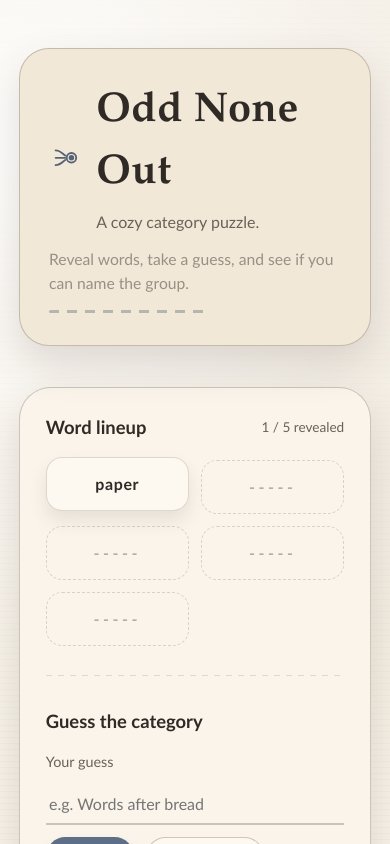
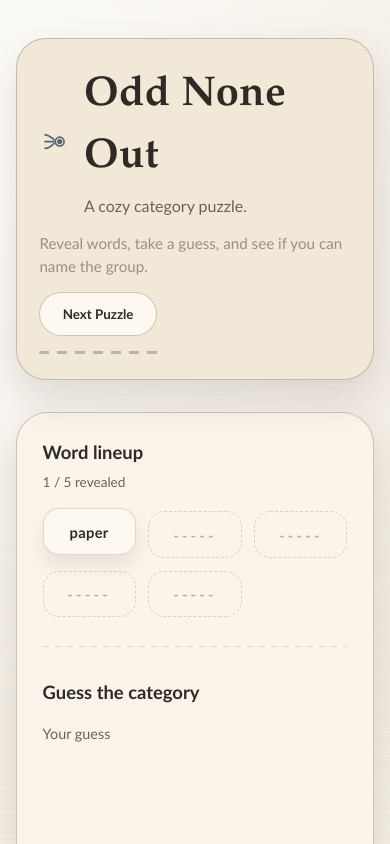
Before and after one commit to perkyguy/odd-none-out, a React (Vite) app: page / in a window 390 px wide. Shown: the top 844 px of the page. Built offline with nearby package versions, Linux system fonts and the light colour scheme.

Commit message:
feat(ui): responsive layout for iPhone SE
Summary:\n- Add mobile-first spacing, grid, and control layout tweaks\n- Move Next Puzzle into header controls for easier access\n\nWhy:\n- Improve small-screen usability and prevent layout overflow\n\nNotes:\n- None\n\nTests:\n- npm test\n- npm run build

```diff
--- a/src/App.css
+++ b/src/App.css
@@ -1,7 +1,7 @@
 .app {
   max-width: 820px;
   margin: 0 auto;
-  padding: 3.75rem 1.5rem 4.75rem;
+  padding: 3.75rem 1.5rem calc(4.75rem + env(safe-area-inset-bottom));
   display: flex;
   flex-direction: column;
   gap: 2.6rem;
@@ -36,6 +36,13 @@
 
 .app-brand {
   display: flex;
+  align-items: center;
+  gap: 0.75rem;
+}
+
+.app-hero-controls {
+  display: flex;
+  flex-wrap: wrap;
   align-items: center;
   gap: 0.75rem;
 }
@@ -127,11 +134,12 @@
 
 .word-grid {
   display: grid;
-  grid-template-columns: repeat(auto-fit, minmax(120px, 1fr));
+  grid-template-columns: repeat(5, minmax(0, 1fr));
   gap: 0.8rem;
 }
 
 .word-card {
+  min-width: 0;
   border-radius: 16px;
   padding: 0.85rem 0.75rem;
   text-align: center;
@@ -200,6 +208,7 @@
   border: none;
   border-bottom: 2px solid var(--paper-border);
   padding: 0.6rem 0.2rem;
+  min-height: 44px;
   font-size: 1rem;
   font-family: inherit;
   background: transparent;
@@ -214,9 +223,11 @@
 }
 
 .guess-controls button,
-.guess-actions button {
+.guess-actions button,
+.app-hero-controls button {
   border-radius: 999px;
   padding: 0.65rem 1.4rem;
+  min-height: 44px;
   font-weight: 600;
   font-family: inherit;
   cursor: pointer;
@@ -226,7 +237,8 @@
   transition: transform 150ms ease, box-shadow 150ms ease, background-color 150ms ease;
 }
 
-.guess-controls button.primary {
+.guess-controls button.primary,
+.app-hero-controls button.primary {
   background: var(--accent);
   color: #f8f5ef;
   border-color: var(--accent-border);
@@ -234,7 +246,8 @@
 }
 
 .guess-controls button.secondary,
-.guess-actions button.secondary {
+.guess-actions button.secondary,
+.app-hero-controls button.secondary {
   background: var(--paper-chip);
 }
 
@@ -249,6 +262,13 @@
 .guess-actions button:not(:disabled):hover {
   transform: translateY(-1px);
   box-shadow: 0 8px 14px rgba(74, 58, 44, 0.12);
+}
+
+.guess-controls button:not(:disabled):active,
+.guess-actions button:not(:disabled):active,
+.app-hero-controls button:not(:disabled):active {
+  transform: translateY(1px);
+  box-shadow: 0 4px 10px rgba(74, 58, 44, 0.12);
 }
 
 .guess-actions {
@@ -502,7 +522,7 @@
 
 @media (max-width: 900px) {
   .app {
-    padding: 3rem 1.2rem 3.75rem;
+    padding: 3rem 1.2rem calc(3.75rem + env(safe-area-inset-bottom));
   }
 
   .app-hero {
@@ -513,3 +533,53 @@
     padding: 1.6rem;
   }
 }
+
+@media (max-width: 640px) {
+  .app {
+    padding: 2.4rem 1rem calc(16px + env(safe-area-inset-bottom));
+    gap: 2rem;
+  }
+
+  .app-hero {
+    padding: 1.6rem 1.4rem;
+  }
+
+  .app-hero::after {
+    width: 120px;
+  }
+
+  .brand-icon {
+    width: 2.2rem;
+    height: 2.2rem;
+  }
+
+  .app-subtitle {
+    font-size: 0.95rem;
+  }
+
+  .board-top {
+    flex-direction: column;
+    align-items: flex-start;
+    gap: 0.35rem;
+  }
+
+  .word-grid {
+    grid-template-columns: repeat(3, minmax(0, 1fr));
+  }
+
+  .word-card {
+    font-size: 0.92rem;
+    letter-spacing: 0.02em;
+    padding: 0.7rem 0.55rem;
+  }
+
+  .guess-controls {
+    flex-direction: column;
+    align-items: stretch;
+  }
+
+  .guess-controls input,
+  .guess-controls button {
+    width: 100%;
+  }
+}
--- a/src/App.tsx
+++ b/src/App.tsx
@@ -67,6 +67,7 @@ function App() {
         : 'playing'
   const statusCategory = puzzle && (isWin || isLose) ? puzzle.category.canonical : null
   const nextButtonClass = isWin ? 'primary' : 'secondary'
+  const canLoadNext = !loading && !error
 
   let statusTitle = 'Ready when you are'
   let statusMessage = 'Make a guess when the words start to click.'
@@ -121,6 +122,16 @@ function App() {
         <p className="app-subtitle">
           Reveal words, take a guess, and see if you can name the group.
         </p>
+        <div className="app-hero-controls">
+          <button
+            className={nextButtonClass}
+            type="button"
+            onClick={() => startNewPuzzle(puzzle?.id)}
+            disabled={!canLoadNext}
+          >
+            Next Puzzle
+          </button>
+        </div>
       </header>
 
       <section className="game-card">
@@ -181,14 +192,6 @@ function App() {
                 >
                   Submit
                 </button>
-                <button
-                  className={nextButtonClass}
-                  type="button"
-                  onClick={() => startNewPuzzle(puzzle?.id)}
-                  disabled={loading}
-                >
-                  Next Puzzle
-                </button>
               </div>
             </form>
 
```
